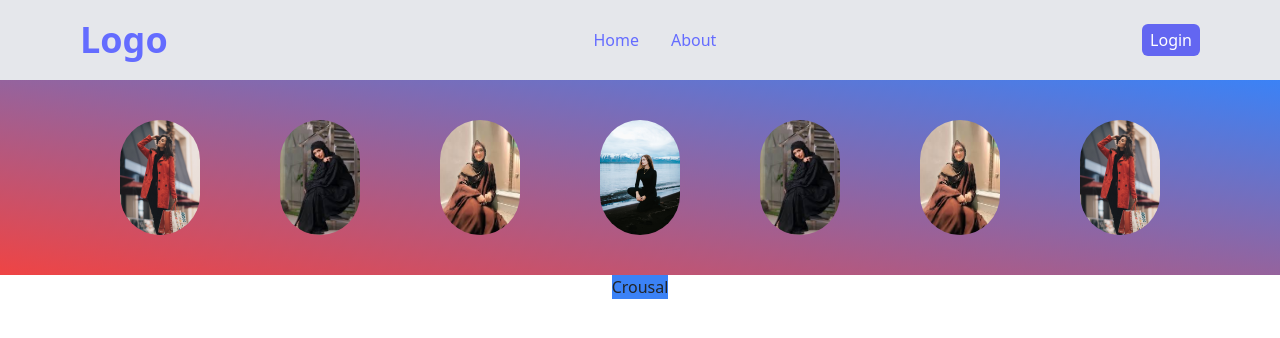
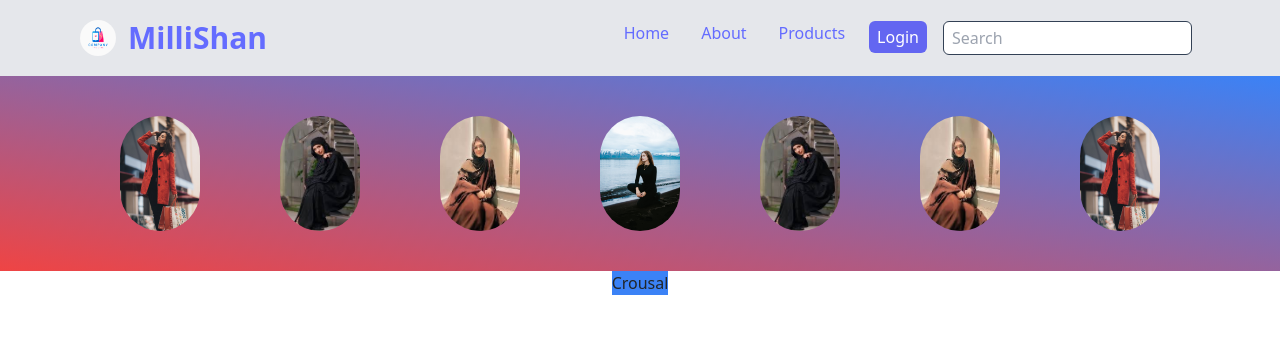
Before and after one commit to Minhalkh/Ecommerce_Store, a React (Vite) app: page / in a window 1280 px wide. Shown: the top 338 px of the page. Built offline with nearby package versions, Linux system fonts and the light colour scheme.

Commit message:
updated navbar

```diff
--- a/src/components/home/Navbar.jsx
+++ b/src/components/home/Navbar.jsx
@@ -1,17 +1,23 @@
 // This is Navbar
-import { BrowserRouter as Router, Route, Routes, Link } from 'react-router-dom'
-function Navbar(){
-    return (
-        <nav className='tl-flex tl-justify-between tl-items-center tl-px-20 tl-py-5 tl-bg-gray-200 tl-w-full'>
-          <a href="#" className='tl-text-4xl tl-font-semibold'>Logo</a>
-          <ul className='tl-flex tl-gap-4 tl-items-center'>
-            <Link to="/" className='tl-cursor-pointer tl-px-2 tl-h-8 hover:tl-text-rose-500 tl-flex tl-items-center'>Home</Link>
-            <Link to="/about" className='tl-cursor-pointer tl-px-2 tl-h-8 hover:tl-text-rose-500 tl-flex tl-items-center'>About</Link>
-            {/* <Link to="/login" className='tl-cursor-pointer'>Products</Link> */}
-          </ul>
-          <Link to="/login" className='tl-bg-indigo-500 tl-px-2 tl-text-white hover:tl-text-white tl-h-8 tl-flex tl-items-center tl-rounded-md hover:tl-bg-rose-500 hover:tl-border hover:tl-border-rose-500'>Login</Link>
-        </nav>
-    )
+import { BrowserRouter as Router, Route, Routes, Link } from "react-router-dom";
+function Navbar() {
+  return (
+    <nav className="tl-flex tl-justify-between tl-items-center tl-py-5 tl-px-20 tl-bg-gray-200 tl-w-full">
+      <a href="#" className="tl-flex tl-items-center tl-text-3xl tl-font-semibold">
+        <img src="logo.jpg " alt="Logo" className="tl-w-9 tl-h-9 tl-mr-3 tl-rounded-full"/>MilliShan</a>
+      <div className="tl-flex tl-gap-4">
+        <ul className="tl-flex tl-gap-4">
+          <Link to="/" className="tl-cursor-pointer tl-px-2 tl-h-8 hover:tl-text-rose-500 tl-items-center">Home</Link>
+          <Link to="/about" className="tl-cursor-pointer tl-px-2 tl-h-8 hover:tl-text-rose-500 tl-items-center">About</Link>
+          <Link to="/products" className="tl-cursor-pointer tl-px-2 tl-h-8 hover:tl-text-rose-500 tl-items-center">Products</Link>
+        </ul>
+        <Link to="/login" className="tl-bg-indigo-500 tl-px-2 tl-text-white hover:tl-text-white tl-h-8 tl-flex tl-items-center tl-rounded-md hover:tl-bg-rose-500 hover:tl-border hover:tl-border-rose-500">Login</Link>
+        <div className='tl-relative'>
+        <input type="text" placeholder="Search" className='tl-border tl-border-slate-700 tl-rounded-md tl-px-2 tl-py-1 tl-mr-2 focus:tl-outline-none tl-bg-white'/>
+        </div>
+      </div>
+    </nav>
+  );
 }
 
 export default Navbar;
```
Also changed, not shown: public/logo.jpg (added).
